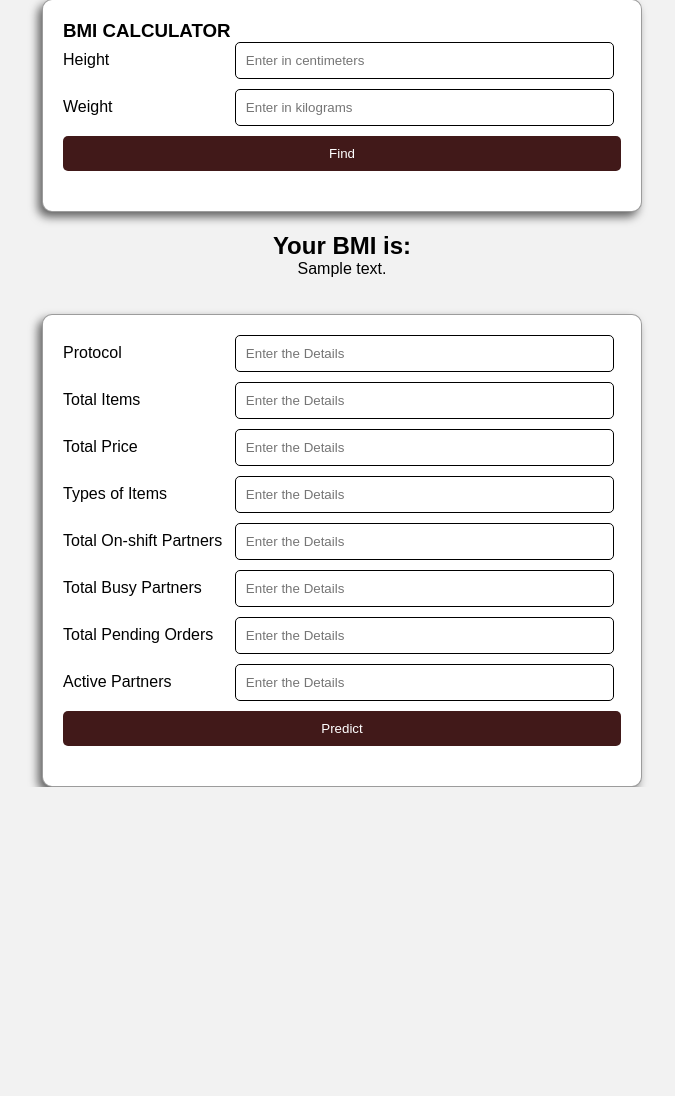
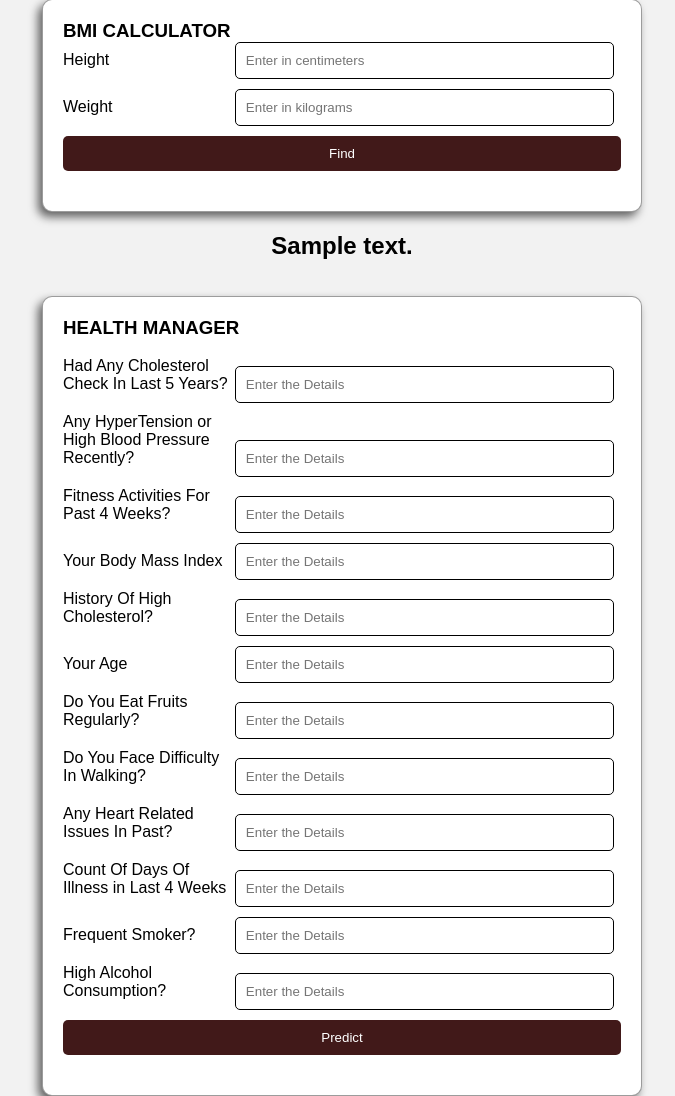
Before and after one commit to aditraj01/Medical_Facilities, a Flask app: template templates/health.html in a window 1280 px wide. Shown: the part 101-1197 px from the top of the page, without its empty margins (298-973 px from the left). Before the commit the page ends 888 px from the top, so only its background shows below. Run offline with Flask 3, Linux system fonts and the light colour scheme; the template is opened without the code that fills it: most values are stand-ins (such as "Sample title", 1, 10 or a date in 2020); parts of the project's set-up code (start-up, migrations or seed data) failed here and were passed over.

Commit message:
Employee Page has been updated completely

```diff
--- a/templates/health.html
+++ b/templates/health.html
@@ -149,37 +149,47 @@ p{
 <div class="head"><a class="button1" href="{{ url_for('home') }}">Return</a><h1>DELIVERY TIME PREDICTION</h1><a class="button2" href="{{ url_for('chatbot') }}">Dashboard</a></div><div class="sub"></div>
     <div class="container">
         <span><h3>BMI CALCULATOR</h3></span>
-    <form action="{{ url_for('health') }}" method="post">
-        <label for="feature0">Height</label>
-        <input type="number" id="feature0" name="feature0" placeholder="Enter in centimeters">
-        <label for="feature10">Weight</label>
-        <input type="number" id="feature10" name="feature10" placeholder="Enter in kilograms">
+    <form action="{{ url_for('bmi_health') }}" method="post">
+        <label for="height">Height</label>
+        <input type="number" id="height" name="height" placeholder="Enter in centimeters">
+        <label for="weight">Weight</label>
+        <input type="number" id="weight" name="weight" placeholder="Enter in kilograms">
         <button type="submit">Find</button>
     </form>
     </div>
-    <h2>Your BMI is:</h2>
+    <h2>
     <p>{{ BMI  }} </p>
-    <p>{{ Comment }}</p>
+        <p>{{ Comment }}</p></h2>
 <BR>
 <BR>
     <div class="container">
+         <span><h3>HEALTH MANAGER</h3></span>
+        <br>
     <form action="{{ url_for('health') }}" method="post">
-        <label for="feature1">Protocol</label>
+        <label for="feature1">Had Any Cholesterol Check In Last 5 Years? </label>
         <input type="number" id="feature1" name="feature1" placeholder="Enter the Details">
-        <label for="feature2">Total Items</label>
+        <label for="feature2">Any HyperTension or High Blood Pressure Recently?</label>
         <input type="number" id="feature2" name="feature2" placeholder="Enter the Details">
-        <label for="feature3">Total Price</label>
+        <label for="feature3">Fitness Activities For Past 4 Weeks?  </label>
         <input type="number" id="feature3" name="feature3" placeholder="Enter the Details">
-        <label for="feature4">Types of Items</label>
+        <label for="feature4">Your Body Mass Index</label>
         <input type="number" id="feature4" name="feature4" placeholder="Enter the Details">
-        <label for="feature5">Total On-shift Partners</label>
+        <label for="feature5">History Of High Cholesterol?</label>
         <input type="number" id="feature5" name="feature5" placeholder="Enter the Details">
-        <label for="feature6">Total Busy Partners</label>
+        <label for="feature6">Your Age</label>
         <input type="number" id="feature6" name="feature6" placeholder="Enter the Details">
-        <label for="feature7">Total Pending Orders</label>
+        <label for="feature7">Do You Eat Fruits Regularly?</label>
         <input type="number" id="feature7" name="feature7" placeholder="Enter the Details">
-        <label for="feature8">Active Partners</label>
+        <label for="feature8">Do You Face Difficulty In Walking?</label>
         <input type="number" id="feature8" name="feature8" placeholder="Enter the Details">
+        <label for="feature9">Any Heart Related Issues In Past?</label>
+        <input type="number" id="feature9" name="feature9" placeholder="Enter the Details">
+        <label for="feature10">Count Of Days Of Illness in Last 4 Weeks   </label>
+        <input type="number" id="feature10" name="feature10" placeholder="Enter the Details">
+        <label for="feature11">Frequent Smoker?</label>
+        <input type="number" id="feature11" name="feature11" placeholder="Enter the Details">
+        <label for="feature12">High Alcohol Consumption?</label>
+        <input type="number" id="feature12" name="feature12" placeholder="Enter the Details">
 
         <button type="submit">Predict</button>
     </form>
```
